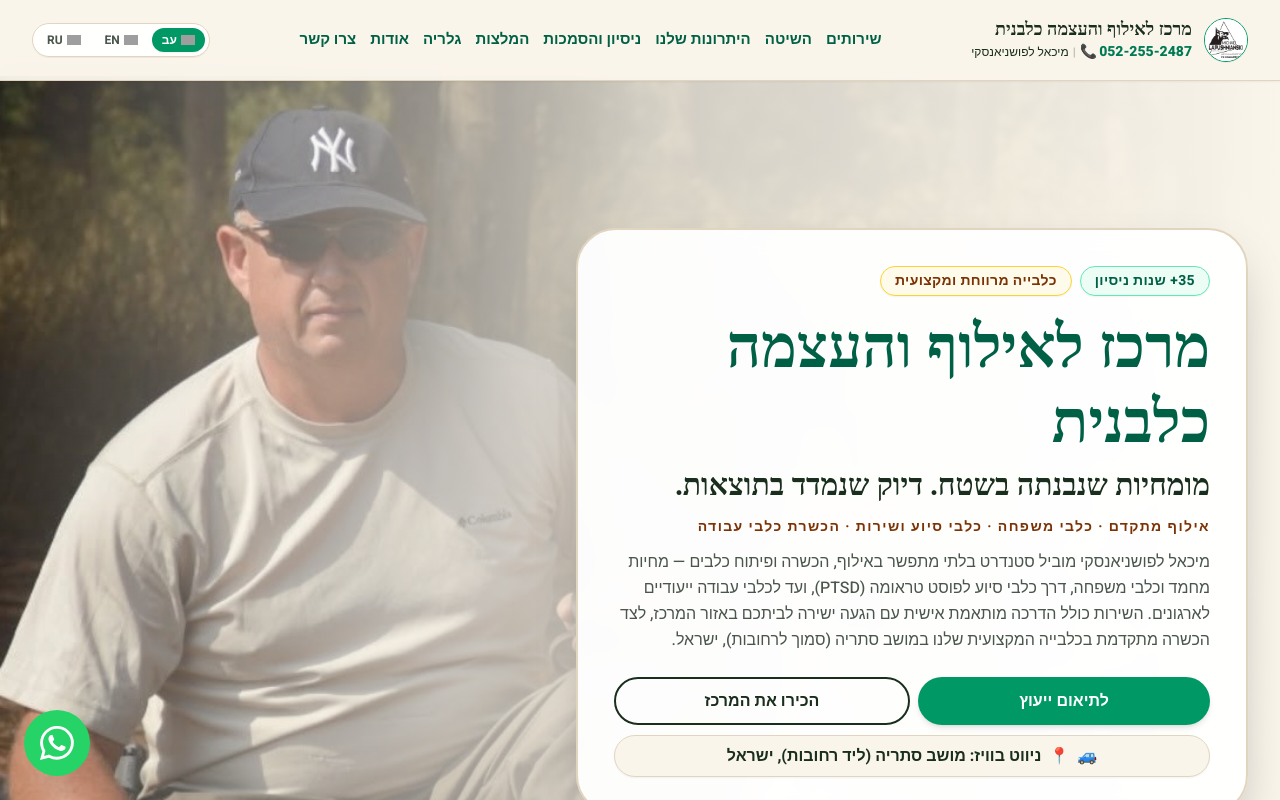
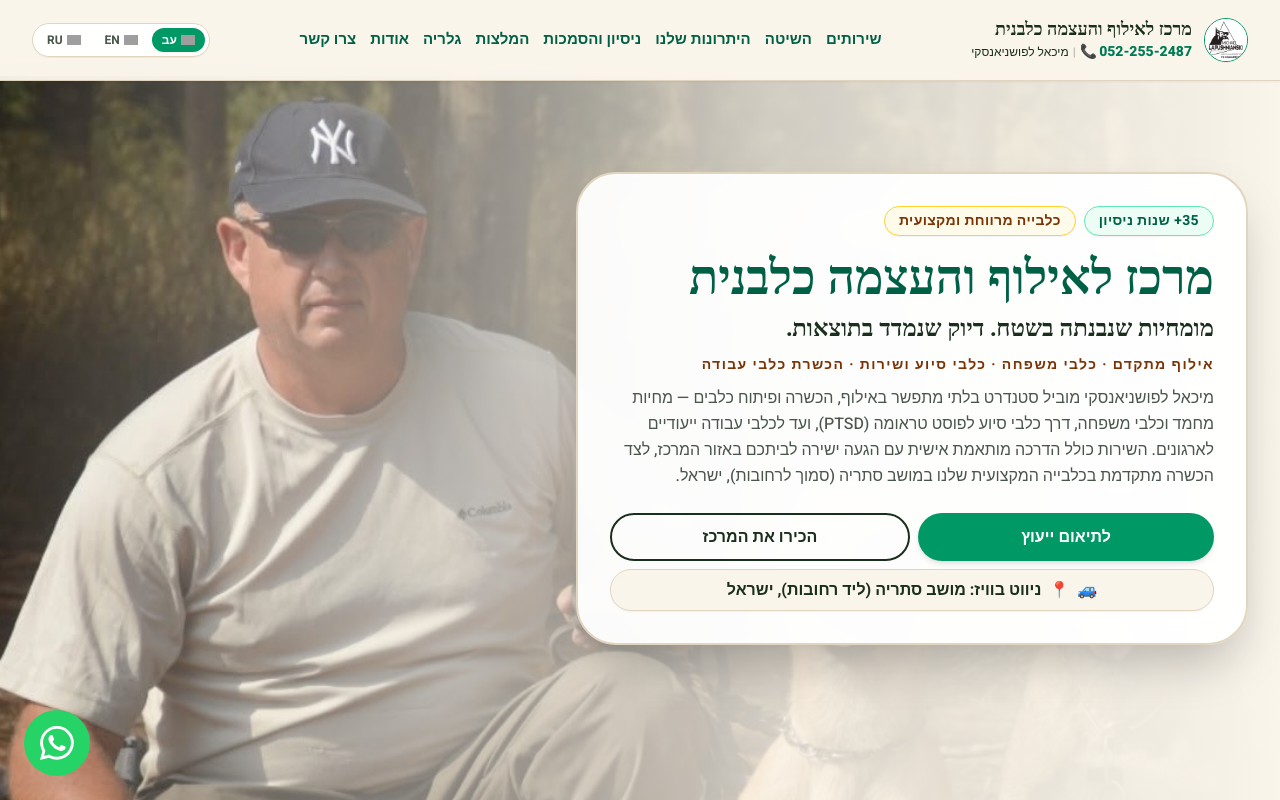
Before and after one commit to naorla/michael-website, a React (Vite) app: page / in a window 1280 px wide. Shown: the top 800 px of the page. Built offline with nearby package versions, Linux system fonts and the light colour scheme; grey boxes are pictures that could not be loaded; a web font is replaced by a local one.

Commit message:
before review final version ביקב2 commit

```diff
--- a/src/components/Hero.tsx
+++ b/src/components/Hero.tsx
@@ -6,27 +6,27 @@ export function Hero() {
   const wazeUrl = `https://waze.com/ul?q=${encodeURIComponent("מושב סתריה ליד רחובות ישראל")}&navigate=yes`;
 
   return (
-    <section id="top" className="relative min-h-[100svh] overflow-hidden pt-16 md:pt-24 bg-[#FAF5EB]">
-      {/* תמונת רקע: ממוקדת בחלקה העליון במובייל כדי להבליט את הראש */}
+    <section id="top" className="relative min-h-[100svh] overflow-hidden pt-16 md:pt-20 bg-[#FAF5EB]">
+      {/* תמונת רקע: מכוילת להורדה קלה של הראש מתחת ל-Navbar במובייל */}
       <img
         src={encodeURI("/מיכאל1.jpg")}
         alt="מיכאל לפושניאנסקי מאמן כלבים"
-        className="absolute inset-0 h-full w-full object-cover object-[30%_top] sm:object-[25%_top] md:object-[20%_20%] opacity-90 transition-all duration-700"
+        className="absolute inset-0 h-full w-full object-cover object-[28%_8%] sm:object-[25%_10%] md:object-[20%_20%] opacity-90 transition-all duration-700"
         fetchPriority="high"
         decoding="async"
       />
 
-      {/* שכבות גרדיאנט מותאמות: במובייל הגרדיאנט מתחזק כלפי מטה כדי לחשוף את הראש למעלה */}
-      <div className="absolute inset-0 bg-gradient-to-t from-[#FAF5EB] via-[#FAF5EB]/70 to-transparent md:bg-gradient-to-l md:from-[#FAF5EB] md:via-[#FAF5EB]/80 md:to-transparent" />
+      {/* שכבות גרדיאנט: הגרדיאנט במובייל מתחיל רק מאמצע הגובה כדי לחשוף את כל הראש והכתפיים */}
+      <div className="absolute inset-0 bg-gradient-to-t from-[#FAF5EB] via-[#FAF5EB]/60 via-40% to-transparent md:bg-gradient-to-l md:from-[#FAF5EB] md:via-[#FAF5EB]/80 md:to-transparent" />
 
-      {/* מיקום פיזי של הכרטיסייה: מרווח עליון נדיב במובייל (pt-44) המשאיר את הראש גלוי */}
-      <div className="relative mx-auto flex min-h-[calc(100svh-64px)] max-w-7xl items-end md:items-start rtl:justify-start ltr:justify-end px-3 sm:px-4 pb-10 pt-44 sm:pt-48 md:pt-8 md:mt-6 md:px-8">
+      {/* מיקום פיזי של הכרטיסייה: מורמת במחשב, ומרווחת במדויק בטלפון */}
+      <div className="relative mx-auto flex min-h-[calc(100svh-64px)] max-w-7xl items-end md:items-start rtl:justify-start ltr:justify-end px-3 sm:px-4 pb-8 pt-52 sm:pt-56 md:pt-4 md:mt-0 md:px-8">
         <div
-          className="w-full md:max-w-2xl bg-white/95 backdrop-blur-md p-5 sm:p-7 md:p-9 rounded-[2rem] sm:rounded-[2.5rem] shadow-2xl border-2 border-[#E2D5C0]"
+          className="w-full md:max-w-2xl bg-white/95 backdrop-blur-md p-4.5 sm:p-7 md:p-8 rounded-[2rem] sm:rounded-[2.5rem] shadow-2xl border-2 border-[#E2D5C0]"
           dir={lang === 'he' ? 'rtl' : 'ltr'}
         >
           <Reveal>
-            <div className="mb-3.5 flex flex-wrap gap-1.5 sm:gap-2">
+            <div className="mb-3 flex flex-wrap gap-1.5 sm:gap-2">
               <span className="rounded-full bg-emerald-50 border border-emerald-300 px-3 py-0.5 sm:px-3.5 sm:py-1 text-[11px] sm:text-xs md:text-sm font-bold tracking-wide text-emerald-800 shadow-xs">
                 {t('heroBadge1')}
               </span>
@@ -37,17 +37,17 @@ export function Hero() {
           </Reveal>
 
           <Reveal delay={1}>
-            <h1 className="flex flex-col gap-1 mb-3">
-              <span className="font-serif text-2xl sm:text-4xl lg:text-6xl font-black text-emerald-800 leading-tight">
+            <h1 className="flex flex-col gap-1 mb-2.5">
+              <span className="font-serif text-2xl sm:text-4xl lg:text-5xl font-black text-emerald-800 leading-tight">
                 {t('aboutMainTitle')}
               </span>
 
-              <span className="font-serif text-base sm:text-xl lg:text-3xl font-extrabold text-[#1a2e1d] leading-snug">
+              <span className="font-serif text-base sm:text-xl lg:text-2xl font-extrabold text-[#1a2e1d] leading-snug">
                 {t('heroTitle')}
               </span>
             </h1>
 
-            <p className="mb-3 text-[11px] sm:text-xs md:text-sm font-bold tracking-[0.1em] text-amber-900 uppercase">
+            <p className="mb-2.5 text-[11px] sm:text-xs md:text-sm font-bold tracking-[0.1em] text-amber-900 uppercase">
               {t('heroSubtitle')}
             </p>
           </Reveal>
@@ -59,8 +59,8 @@ export function Hero() {
           </Reveal>
 
           <Reveal delay={3}>
-            <div className="mt-5 sm:mt-6 flex flex-col gap-2.5">
-              {/* שני הכפתורים בשורה אחת במובייל */}
+            <div className="mt-4 sm:mt-6 flex flex-col gap-2">
+              {/* שני הכפתורים באותה שורה */}
               <div className="flex flex-row items-center gap-2 w-full">
                 <a
                   href="#contact"
```
